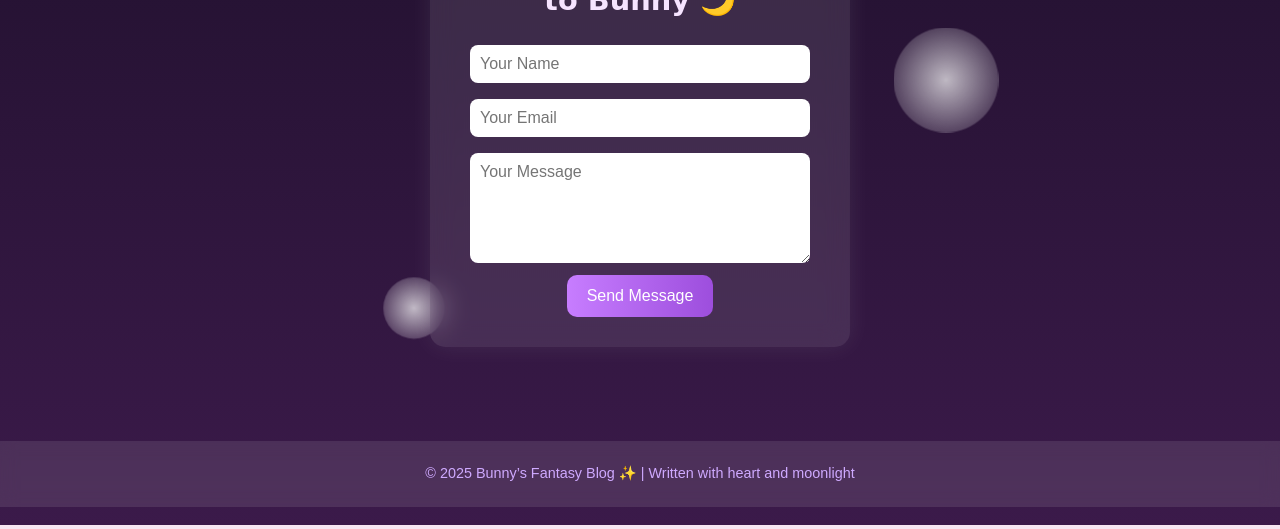
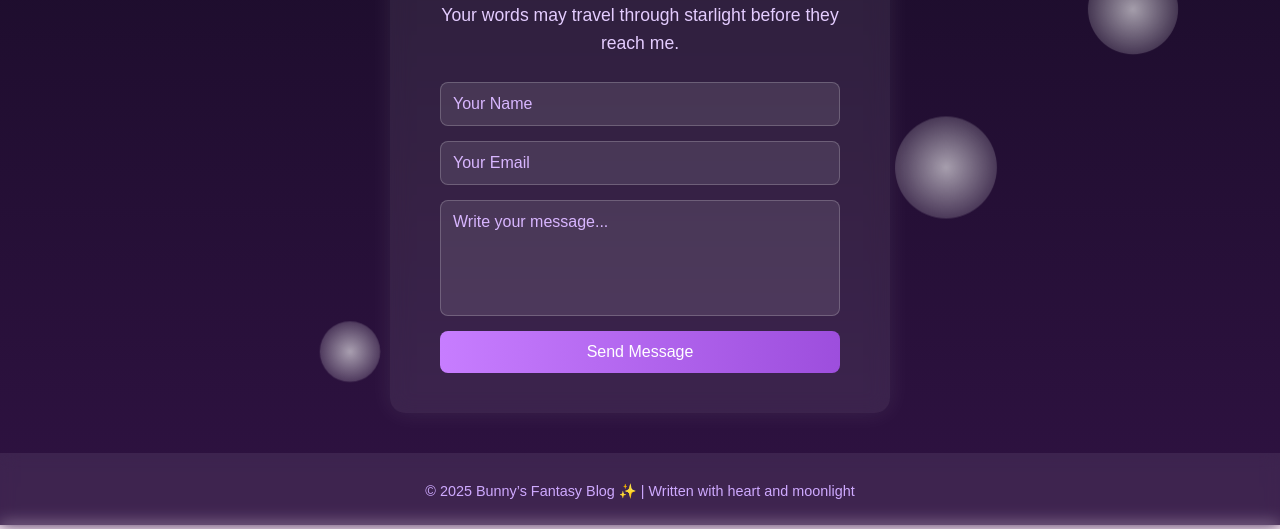
Before and after one commit to bunnnyyyzzz/mywebproject, a plain HTML site: page contact.html in a window 1280 px wide. Shown: the part 275-804 px from the top of the page. Drawn offline with Linux system fonts and the light colour scheme.

Commit message:
Update contact.html

```diff
--- a/contact.html
+++ b/contact.html
@@ -9,30 +9,29 @@
     body {
       margin: 0;
       font-family: "Poppins", sans-serif;
-      background: linear-gradient(180deg, #1c0f29 0%, #3b1a4a 100%);
+      background: linear-gradient(180deg, #160b24 0%, #2f1242 100%);
       overflow-x: hidden;
       color: #fff;
+      text-align: center;
     }
 
-    /* Floating Orbs */
     .orb {
       position: fixed;
       border-radius: 50%;
-      background: radial-gradient(circle, rgba(255,255,255,0.7), transparent);
-      animation: float 12s infinite ease-in-out;
+      background: radial-gradient(circle, rgba(255,255,255,0.6), transparent);
+      animation: float 14s infinite ease-in-out;
       z-index: 0;
     }
+
     @keyframes float {
       0%, 100% { transform: translateY(0) scale(1); }
-      50% { transform: translateY(-30px) scale(1.1); }
+      50% { transform: translateY(-20px) scale(1.05); }
     }
 
-    /* Header & Footer */
-    header.floating-header, footer.footer {
+    header, footer {
       position: relative;
       z-index: 10;
-      text-align: center;
-      background: rgba(255,255,255,0.1);
+      background: rgba(255,255,255,0.08);
       backdrop-filter: blur(8px);
       padding: 10px 0;
     }
@@ -48,97 +47,119 @@
       color: #d7b0f5;
       text-decoration: none;
       margin: 0 10px;
-      font-size: 1rem;
     }
 
-    /* Contact Form */
     main {
       position: relative;
       z-index: 5;
+      min-height: 80vh;
       display: flex;
+      flex-direction: column;
       justify-content: center;
       align-items: center;
-      min-height: 80vh;
-      flex-direction: column;
+      padding: 40px 0;
     }
 
     .contact-card {
-      background: rgba(255, 255, 255, 0.1);
-      backdrop-filter: blur(12px);
+      background: rgba(255, 255, 255, 0.08);
+      backdrop-filter: blur(10px);
       border-radius: 15px;
-      padding: 30px 40px;
-      max-width: 420px;
+      padding: 40px 50px;
       width: 90%;
+      max-width: 500px;
       box-shadow: 0 0 25px rgba(255, 255, 255, 0.08);
-      text-align: center;
     }
 
     .contact-card h2 {
       font-family: "Brush Script MT", cursive;
+      font-size: 2rem;
       color: #f6e4ff;
-      margin-bottom: 20px;
-      font-size: 1.8rem;
+      margin-bottom: 15px;
     }
 
-    .contact-card input, .contact-card textarea {
-      width: 100%;
-      padding: 10px;
-      margin: 8px 0;
-      border: none;
-      border-radius: 8px;
-      outline: none;
-      font-size: 1rem;
-      font-family: inherit;
+    .contact-card p {
+      color: #e4ccff;
+      font-size: 1.1rem;
+      margin-bottom: 25px;
+      line-height: 1.6;
     }
 
-    .contact-card button {
+    form {
+      display: flex;
+      flex-direction: column;
+      gap: 15px;
+      width: 100%;
+    }
+
+    input, textarea {
+      background: rgba(255, 255, 255, 0.1);
+      border: 1px solid rgba(255, 255, 255, 0.2);
+      border-radius: 8px;
+      padding: 12px;
+      color: #fff;
+      font-size: 1rem;
+      font-family: "Poppins", sans-serif;
+      outline: none;
+      resize: none;
+    }
+
+    input::placeholder, textarea::placeholder {
+      color: #d8b6ff;
+    }
+
+    button {
       background: linear-gradient(90deg, #c77dff, #9d4edd);
       border: none;
       color: white;
-      padding: 12px 20px;
-      border-radius: 10px;
+      padding: 12px;
+      border-radius: 8px;
+      font-size: 1rem;
       cursor: pointer;
-      font-size: 1rem;
       transition: 0.3s;
     }
 
-    .contact-card button:hover {
+    button:hover {
       opacity: 0.9;
       transform: scale(1.03);
     }
 
     footer {
+      color: #cfaaff;
       font-size: 0.9rem;
       padding: 15px;
-      color: #cfaaff;
     }
   </style>
 </head>
 <body>
   <!-- Floating Orbs -->
   <div class="orb" style="top:10%;left:20%;width:80px;height:80px;animation-delay:1s;"></div>
-  <div class="orb" style="top:40%;left:70%;width:100px;height:100px;animation-delay:2s;"></div>
-  <div class="orb" style="top:70%;left:30%;width:60px;height:60px;animation-delay:3s;"></div>
-  <div class="orb" style="top:20%;left:80%;width:90px;height:90px;animation-delay:4s;"></div>
+  <div class="orb" style="top:50%;left:70%;width:100px;height:100px;animation-delay:2s;"></div>
+  <div class="orb" style="top:75%;left:25%;width:60px;height:60px;animation-delay:3s;"></div>
+  <div class="orb" style="top:30%;left:85%;width:90px;height:90px;animation-delay:4s;"></div>
 
   <header class="floating-header">
     <h1>Bunny’s Fantasy Blog</h1>
     <nav>
       <a href="index.html">Home</a>
       <a href="about.html">About Me</a>
-      <a href="contact.html" class="active">Contact</a>
+      <a href="contact.html">Contact</a>
     </nav>
   </header>
 
   <main>
     <div class="contact-card">
-      <h2>Send Your Feelings to Bunny 🌙</h2>
+      <h2>Send a Message to Bunny 🌙</h2>
+      <p>Your words may travel through starlight before they reach me.</p>
+
       <form action="https://formsubmit.co/5m0k3r.706118@gmail.com" method="POST">
-        <input type="hidden" name="_next" value="https://bunnnyyyzzz.github.io/mywebproject/thankyou.html">
+        <input type="hidden" name="_next" value="https://bunnnyyyzzz.github.io/mywebproject/thank-you.html">
+        <input type="hidden" name="_subject" value="New Message from Bunny’s Fantasy Blog">
         <input type="hidden" name="_captcha" value="false">
+
         <input type="text" name="name" placeholder="Your Name" required>
         <input type="email" name="email" placeholder="Your Email" required>
-        <textarea name="message" rows="5" placeholder="Your Message" required></textarea>
+        <textarea name="message" rows="5" placeholder="Write your message..." required></textarea>
+
         <button type="submit">Send Message</button>
       </form>
     </div>
```
